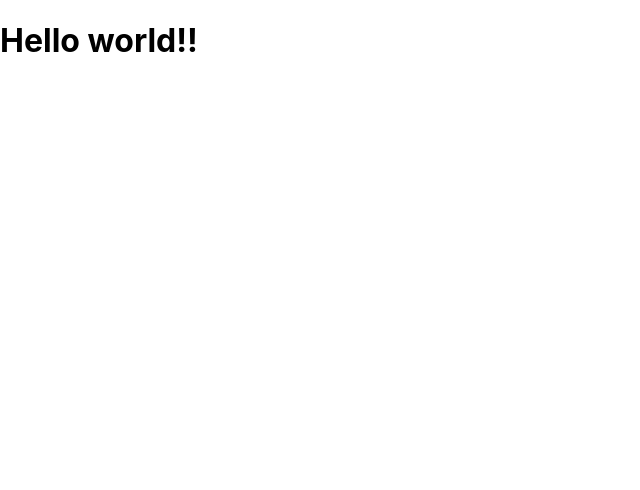
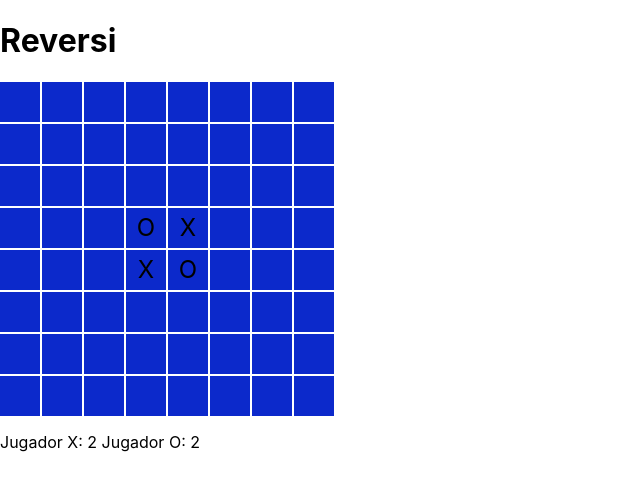
Before and after one commit to Coragg/reversi, a React (Create React App) app: page / in a window 1280 px wide. Shown: the top 490 px of the page, without its empty margins (0-640 px from the left). Built offline with nearby package versions, Linux system fonts and the light colour scheme.

Commit message:
ultima version reversi con react

```diff
--- a/src/App.css
+++ b/src/App.css
@@ -1,38 +1,15 @@
-.App {
-  text-align: center;
+.tablero {
+  display: grid;
+  grid-template-columns: repeat(8, 40px);
+  gap: 2px;
 }
-
-.App-logo {
-  height: 40vmin;
-  pointer-events: none;
+.casilla {
+  width: 40px;
+  height: 40px;
+  background-color: #0c29cb;
+  display: flex;
+  justify-content: center;
+  align-items: center;
+  font-size: 24px;
+  cursor: pointer;
 }
-
-@media (prefers-reduced-motion: no-preference) {
-  .App-logo {
-    animation: App-logo-spin infinite 20s linear;
-  }
-}
-
-.App-header {
-  background-color: #282c34;
-  min-height: 100vh;
-  display: flex;
-  flex-direction: column;
-  align-items: center;
-  justify-content: center;
-  font-size: calc(10px + 2vmin);
-  color: white;
-}
-
-.App-link {
-  color: #61dafb;
-}
-
-@keyframes App-logo-spin {
-  from {
-    transform: rotate(0deg);
-  }
-  to {
-    transform: rotate(360deg);
-  }
-}
--- a/src/App.js
+++ b/src/App.js
@@ -1,10 +1,213 @@
-import logo from './logo.svg';
+import React, { useState, useEffect } from 'react';
 import './App.css';
 
-function App() {
-  return (
-    <h1>Hello world!!</h1>
-  );
+const Reversi = () => {
+  const tamanoTablero = 8;
+  const [tablero, setTablero] = useState(inicializarTablero(tamanoTablero));
+  const [jugadorActual, setJugadorActual] = useState('X');
+  const [contadorJugadorX, setContadorJugadorX] = useState(2);
+  const [contadorJugadorO, setContadorJugadorO] = useState(2);
+
+  // Inicializa el tablero visual
+  useEffect(() => {
+    actualizarTablero();
+  }, []);
+
+  // Función para actualizar el tablero visualmente
+  const actualizarTablero = () => {
+    const tableroElement = document.getElementById("tablero");
+    const mensajeElement = document.getElementById("mensaje");
+
+    for (let fila = 0; fila < tamanoTablero; fila++) {
+      for (let columna = 0; columna < tamanoTablero; columna++) {
+        const casilla = tableroElement.querySelector(`[data-fila="${fila}"][data-columna="${columna}"]`);
+        casilla.textContent = tablero[fila][columna];
+      }
+    }
+    mensajeElement.textContent = `Jugador X: ${contadorJugadorX}  Jugador O: ${contadorJugadorO}`;
+  };
+
+  const handleCasillaClick = (fila, columna) => {
+    if (jugadorActual === 'X') {
+      if (esMovimientoValido(tablero, fila, columna, jugadorActual)) {
+        const nuevoTablero = realizarMovimiento(tablero, fila, columna, jugadorActual);
+        const [nuevoContadorJugadorX, nuevoContadorJugadorO] = contarFichas(nuevoTablero);
+        setTablero(nuevoTablero);
+        setContadorJugadorX(nuevoContadorJugadorX);
+        setContadorJugadorO(nuevoContadorJugadorO);
+        setJugadorActual('O');
+      } else {
+        // Puedes mostrar un mensaje de movimiento inválido aquí.
+        // mensajeElement.textContent = "Movimiento inválido. Inténtalo de nuevo.";
+      }
+    }
+
+    // Move AI's turn logic here.
+    if (jugadorActual === 'O') {
+      const [filaIA, columnaIA] = movimientoIA(tablero, 'O');
+      if (filaIA !== -1 && columnaIA !== -1) {
+        const nuevoTableroIA = realizarMovimiento(tablero, filaIA, columnaIA, 'O');
+        const [nuevoContadorJugadorXIA, nuevoContadorJugadorOIA] = contarFichas(nuevoTableroIA);
+        setTablero(nuevoTableroIA);
+        setContadorJugadorX(nuevoContadorJugadorXIA);
+        setContadorJugadorO(nuevoContadorJugadorOIA);
+        setJugadorActual('X'); // Cambio de nuevo al jugador X
+      } else {
+        // Puedes mostrar un mensaje de que la IA no puede realizar movimientos aquí.
+        // mensajeElement.textContent = "La IA no puede realizar movimientos. Turno de X.";
+        setJugadorActual('X'); // Cambio de nuevo al jugador X
+      }
+    }
+  };
+
+
+
+  function inicializarTablero(tamano) {
+    let tablero = new Array(tamano);
+    for (let i = 0; i < tamano; i++) {
+      tablero[i] = new Array(tamano).fill(' ');
+    }
+    let centro = Math.floor(tamano / 2);
+    tablero[centro - 1][centro - 1] = 'O';
+    tablero[centro - 1][centro] = 'X';
+    tablero[centro][centro - 1] = 'X';
+    tablero[centro][centro] = 'O';
+    return tablero;
+  }
+
+  function realizarMovimiento(tablero, fila, columna, jugador) {
+    const nuevoTablero = JSON.parse(JSON.stringify(tablero)); // Copia el tablero para no modificar el original.
+
+    const direcciones = [
+      [-1, -1], [-1, 0], [-1, 1],
+      [0, -1],           [0, 1],
+      [1, -1], [1, 0], [1, 1]
+    ];
+
+    nuevoTablero[fila][columna] = jugador;
+
+    for (const [dr, dc] of direcciones) {
+      let r = fila + dr;
+      let c = columna + dc;
+      let fichasAReemplazar = [];
+
+      while (r >= 0 && r < tablero.length && c >= 0 && c < tablero[0].length) {
+        if (tablero[r][c] === ' ' || tablero[r][c] === jugador) {
+          break;
+        }
+        fichasAReemplazar.push([r, c]);
+        r += dr;
+        c += dc;
+      }
+
+      if (
+        r >= 0 &&
+        r < tablero.length &&
+        c >= 0 &&
+        c < tablero[0].length &&
+        tablero[r][c] === jugador &&
+        fichasAReemplazar.length > 0
+      ) {
+        for (const [rf, cf] of fichasAReemplazar) {
+          nuevoTablero[rf][cf] = jugador;
+        }
+      }
+    }
+
+    return nuevoTablero;
+  }
+
+
+  function contarFichas(tablero) {
+    let fichasX = 0;
+    let fichasO = 0;
+
+    for (const fila of tablero) {
+      for (const casilla of fila) {
+        if (casilla === 'X') {
+          fichasX++;
+        } else if (casilla === 'O') {
+          fichasO++;
+        }
+      }
+    }
+
+    return [fichasX, fichasO];
+  }
+
+  function esMovimientoValido(tablero, fila, columna, jugador) {
+    if (tablero[fila][columna] !== ' ') {
+      return false; // La casilla ya está ocupada.
+    }
+
+    const direcciones = [
+      [-1, -1], [-1, 0], [-1, 1],
+      [0, -1],           [0, 1],
+      [1, -1], [1, 0], [1, 1]
+    ];
+
+    for (const [dr, dc] of direcciones) {
+      let r = fila + dr;
+      let c = columna + dc;
+      let fichasAReemplazar = [];
+
+      while (r >= 0 && r < tablero.length && c >= 0 && c < tablero[0].length) {
+        if (tablero[r][c] === ' ' || tablero[r][c] === jugador) {
+          break;
+        }
+        fichasAReemplazar.push([r, c]);
+        r += dr;
+        c += dc;
+      }
+
+      if (
+        r >= 0 &&
+        r < tablero.length &&
+        c >= 0 &&
+        c < tablero[0].length &&
+        tablero[r][c] === jugador &&
+        fichasAReemplazar.length > 0
+      ) {
+        // El movimiento es válido.
+        return true;
+      }
+    }
+
+    return false;
+  }
+
+  function movimientoIA(tablero, jugador) {
+    for (let fila = 0; fila < tablero.length; fila++) {
+        for (let columna = 0; columna < tablero[0].length; columna++) {
+            if (esMovimientoValido(tablero, fila, columna, jugador)) {
+                return [fila, columna]; // Devuelve el primer movimiento válido encontrado.
+            }
+        }
+    }
+    return [-1, -1]; // Si no hay movimientos válidos, devuelve [-1, -1].
 }
 
-export default App;
+  return (
+    <div>
+      <h1>Reversi</h1>
+      <div className="tablero" id="tablero">
+        {tablero.map((fila, rowIndex) => (
+          fila.map((casilla, columnIndex) => (
+            <div
+              key={`${rowIndex}-${columnIndex}`}
+              className="casilla"
+              data-fila={rowIndex}
+              data-columna={columnIndex}
+              onClick={() => handleCasillaClick(rowIndex, columnIndex)}
+            >
+              {casilla}
+            </div>
+          ))
+        ))}
+      </div>
+      <p id="mensaje"></p>
+    </div>
+  );
+};
+
+export default Reversi;
--- a/src/reversiHtml/reversi.html
+++ b/src/reversiHtml/reversi.html
@@ -14,7 +14,7 @@
         .casilla {
             width: 40px;
             height: 40px;
-            background-color: #009688;
+            background-color: #aa010c;
             display: flex;
             justify-content: center;
             align-items: center;
```
